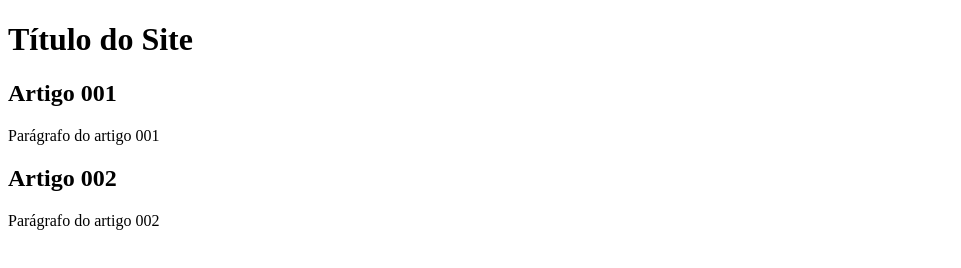
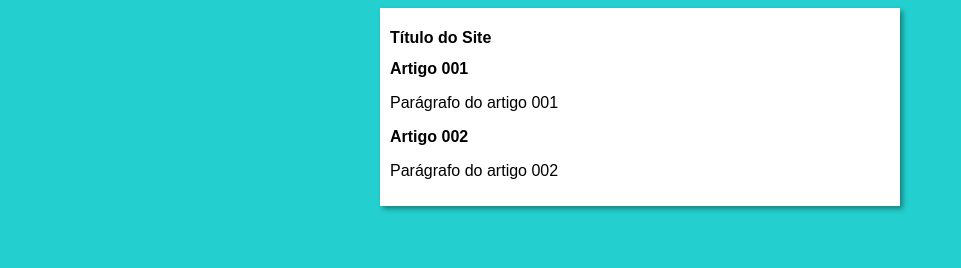
Before and after one commit to BrenoWeslley68/Projeto-site, a plain HTML site: page index.html in a window 1280 px wide. Shown: the whole page, without its empty margins (0-961 px from the left). Drawn offline with Linux system fonts and the light colour scheme.

Commit message:
iniciei o design

```diff
--- a/index.html
+++ b/index.html
@@ -4,6 +4,7 @@
     <meta charset="UTF-8">
     <meta name="viewport" content="width=device-width, initial-scale=1.0">
     <title>Teste Site</title>
+    <link rel="stylesheet" href="style.css">
 </head>
 <body>
     <main>
--- /dev/null
+++ b/style.css
@@ -0,0 +1,16 @@
+@charset "UTF-8";
+
+*{
+    font-family: Arial, Helvetica, sans-serif;
+    font-size: 16px;
+}
+body{
+    background-color: rgb(36, 207, 207);
+}
+main{
+    background-color: white;
+    width: 500px;
+    margin: auto;
+    box-shadow: 3px 3px 5px rgba(0, 0, 0, 0.37);
+    padding: 10px;
+}
```
